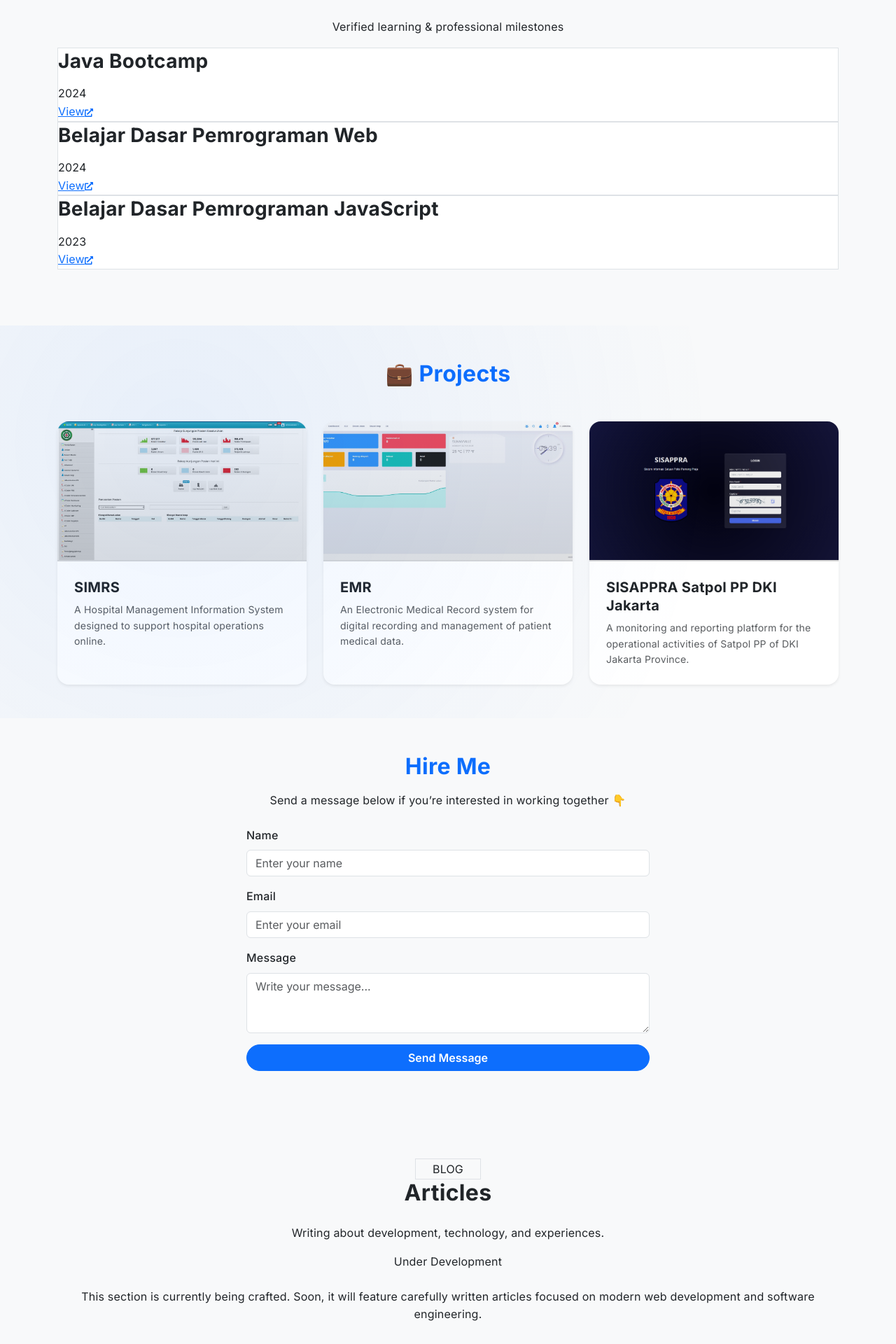
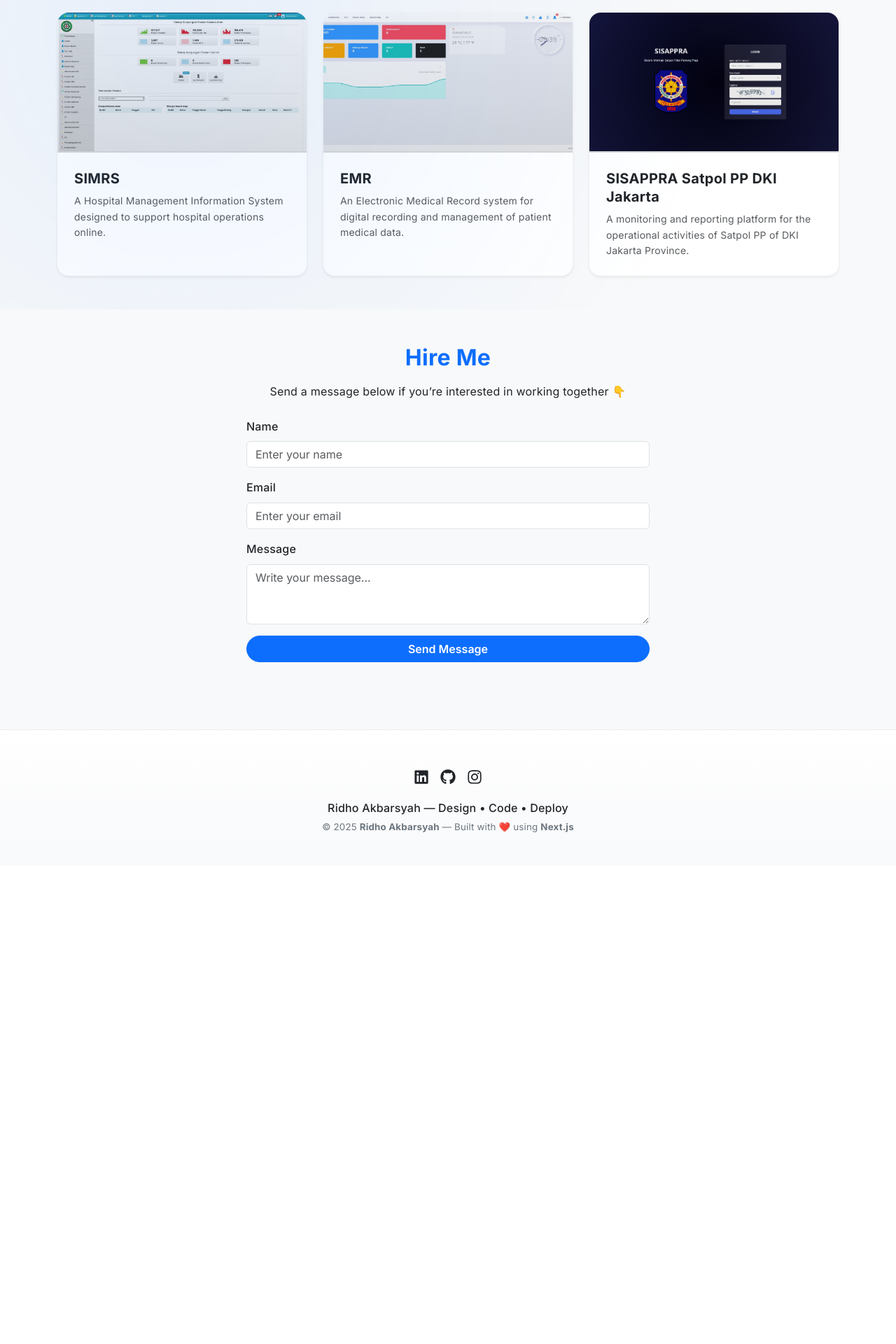
Before and after one commit to ridhoakbarsyah23/portfolio-next, a Next.js app: page / in a window 1280 px wide. Shown: the part 3560-5480 px from the top of the page at 70% size. After the commit the page ends 4797 px from the top, so only its background shows below. Built offline with nearby package versions, Linux system fonts and the light colour scheme.

Commit message:
Update: Delete unused files

```diff
--- a/src/app/page.tsx
+++ b/src/app/page.tsx
@@ -6,12 +6,10 @@ import NavbarComponent from "@/components/NavbarComponent";
 import HomeSection from "@/components/HomeSection";
 import AboutSection from "@/components/AboutSection";
 import SkillsSection from "@/components/SkillsSection";
-import CertificateSection from "@/components/CertificateSection";
 import ProjectsSection from "@/components/ProjectsSection";
 import ContactSection from "@/components/ContactSection";
 import FooterSection from "@/components/FooterSection";
 import ExperienceSection from "@/components/ExperienceSection";
-import BlogSection from "@/components/BlogSection";
 
 export default function Home() {
   const [darkMode, setDarkMode] = useState(false);
@@ -40,10 +38,8 @@ export default function Home() {
       <AboutSection />
       <ExperienceSection darkMode={darkMode} />
       <SkillsSection darkMode={darkMode} />
-      <CertificateSection darkMode={darkMode} />
       <ProjectsSection darkMode={darkMode} />
       <ContactSection />
-      <BlogSection darkMode={darkMode} />
       <FooterSection darkMode={darkMode} />
     </div>
   );
--- a/src/components/BlogSection.tsx
+++ /dev/null
@@ -1,89 +0,0 @@
-"use client";
-
-interface Props {
-  darkMode: boolean;
-}
-
-export default function BlogSection({ darkMode }: Props) {
-  return (
-    <section
-      id="blog"
-      className="relative py-32 transition-colors duration-300
-        bg-slate-50 text-slate-900
-        dark:bg-[#0a0a0a] dark:text-white
-        overflow-hidden"
-    >
-      {/* Subtle Grid Background */}
-      <div
-        className="
-          absolute inset-0
-          bg-[linear-gradient(to_right,rgba(0,0,0,0.04)_1px,transparent_1px),
-              linear-gradient(to_bottom,rgba(0,0,0,0.04)_1px,transparent_1px)]
-          dark:bg-[linear-gradient(to_right,rgba(255,255,255,0.05)_1px,transparent_1px),
-                    linear-gradient(to_bottom,rgba(255,255,255,0.05)_1px,transparent_1px)]
-          bg-[size:60px_60px]
-          opacity-40
-        "
-      />
-
-      <div className="relative container mx-auto px-6 max-w-3xl text-center">
-        {/* Badge */}
-        <span
-          className="
-            inline-block mb-6 rounded-full border px-4 py-1 text-xs tracking-widest
-            border-slate-300 text-slate-600
-            dark:border-white/20 dark:text-white/60
-          "
-        >
-          BLOG
-        </span>
-
-        {/* Title */}
-        <h2 className="text-4xl md:text-6xl font-semibold tracking-tight">Articles</h2>
-
-        {/* Subtitle */}
-        <p
-          className="
-            mt-4 text-base md:text-lg
-            text-slate-600
-            dark:text-white/60
-          "
-        >
-          Writing about development, technology, and experiences.
-        </p>
-
-        {/* Divider */}
-        <div
-          className="
-            mx-auto mt-10 h-px w-40
-            bg-gradient-to-r from-transparent via-slate-300 to-transparent
-            dark:via-white/30
-          "
-        />
-
-        {/* Status */}
-        <div className="mt-12">
-          <p
-            className="
-              text-sm uppercase tracking-[0.3em]
-              text-slate-500
-              dark:text-white/50
-            "
-          >
-            Under Development
-          </p>
-
-          <p
-            className="
-              mt-4 max-w-xl mx-auto text-sm md:text-base leading-relaxed
-              text-slate-600
-              dark:text-white/60
-            "
-          >
-            This section is currently being crafted. Soon, it will feature carefully written articles focused on modern web development and software engineering.
-          </p>
-        </div>
-      </div>
-    </section>
-  );
-}
--- a/src/components/CertificateSection.tsx
+++ /dev/null
@@ -1,117 +0,0 @@
-"use client";
-
-import { FaExternalLinkAlt } from "react-icons/fa";
-
-interface CertificateItem {
-  id: number;
-  title: string;
-  year: number;
-  link: string;
-}
-
-interface CertificateSectionProps {
-  darkMode: boolean;
-}
-
-const certificates: CertificateItem[] = [
-  {
-    id: 1,
-    title: "Java Bootcamp",
-    year: 2024,
-    link: "/certificate/Ridho-Akbarsyah.pdf",
-  },
-  {
-    id: 2,
-    title: "Belajar Dasar Pemrograman Web",
-    year: 2024,
-    link: "/certificate/sertifikat_course_123_336732_040324065936.pdf",
-  },
-  {
-    id: 3,
-    title: "Belajar Dasar Pemrograman JavaScript",
-    year: 2023,
-    link: "/certificate/sertifikat_course.pdf",
-  },
-];
-
-export default function CertificateSection({ darkMode }: CertificateSectionProps) {
-  return (
-    <section
-      id="certificate"
-      className={`relative py-28 transition-colors duration-500
-        ${darkMode ? "bg-[radial-gradient(circle_at_top,_#020617,_#000)]" : "bg-[radial-gradient(circle_at_top,_#f8fafc,_#ffffff)]"}`}
-    >
-      {/* Ambient Glow */}
-      <div className="pointer-events-none absolute inset-0">
-        <div className="absolute top-[-140px] left-1/2 h-[420px] w-[420px] -translate-x-1/2 rounded-full bg-cyan-400/15 blur-[140px]" />
-      </div>
-
-      <div className="relative container mx-auto px-6 max-w-4xl">
-        {/* Header */}
-        <div className="mb-20 text-center">
-          <h2
-            className={`text-4xl md:text-5xl font-extrabold tracking-tight
-              ${darkMode ? "text-white drop-shadow-[0_0_18px_rgba(56,189,248,0.5)]" : "text-gray-900"}`}
-          >
-            Certificates
-          </h2>
-          <p className="mt-4 text-sm md:text-base opacity-70">Verified learning & professional milestones</p>
-        </div>
-
-        {/* Timeline */}
-        <div className="relative">
-          {/* Vertical Line */}
-          <div
-            className={`absolute left-[18px] top-0 h-full w-px
-              ${darkMode ? "bg-gradient-to-b from-cyan-400/40 via-cyan-400/10 to-transparent" : "bg-gradient-to-b from-blue-500/40 via-blue-500/10 to-transparent"}`}
-          />
-
-          <div className="space-y-10 pl-14">
-            {certificates.map((item) => (
-              <div key={item.id} className="relative group">
-                {/* Dot */}
-                <div
-                  className={`absolute left-[-14px] top-2 h-3 w-3 rounded-full
-                    transition-all duration-300
-                    ${darkMode ? "bg-cyan-400 shadow-[0_0_12px_rgba(34,211,238,0.8)]" : "bg-blue-500 shadow-[0_0_10px_rgba(59,130,246,0.6)]"}`}
-                />
-
-                {/* Card */}
-                <div
-                  className={`flex items-center justify-between gap-6 rounded-xl p-6
-                    backdrop-blur-xl border transition-all duration-300
-                    hover:-translate-y-1
-                    ${darkMode ? "bg-white/5 border-white/10 hover:border-cyan-400/40" : "bg-white border-gray-200 hover:border-blue-500/40"}`}
-                >
-                  {/* Info */}
-                  <div>
-                    <h3
-                      className={`text-lg font-semibold transition-colors
-                        ${darkMode ? "text-white group-hover:text-cyan-300" : "text-gray-900 group-hover:text-blue-600"}`}
-                    >
-                      {item.title}
-                    </h3>
-                    <span className="mt-1 block text-sm opacity-60">{item.year}</span>
-                  </div>
-
-                  {/* Link */}
-                  <a
-                    href={item.link}
-                    target="_blank"
-                    rel="noopener noreferrer"
-                    className={`flex items-center gap-2 text-sm font-medium
-                      transition-colors
-                      ${darkMode ? "text-cyan-300 hover:text-cyan-200" : "text-blue-600 hover:text-blue-500"}`}
-                  >
-                    View
-                    <FaExternalLinkAlt size={12} />
-                  </a>
-                </div>
-              </div>
-            ))}
-          </div>
-        </div>
-      </div>
-    </section>
-  );
-}
```
